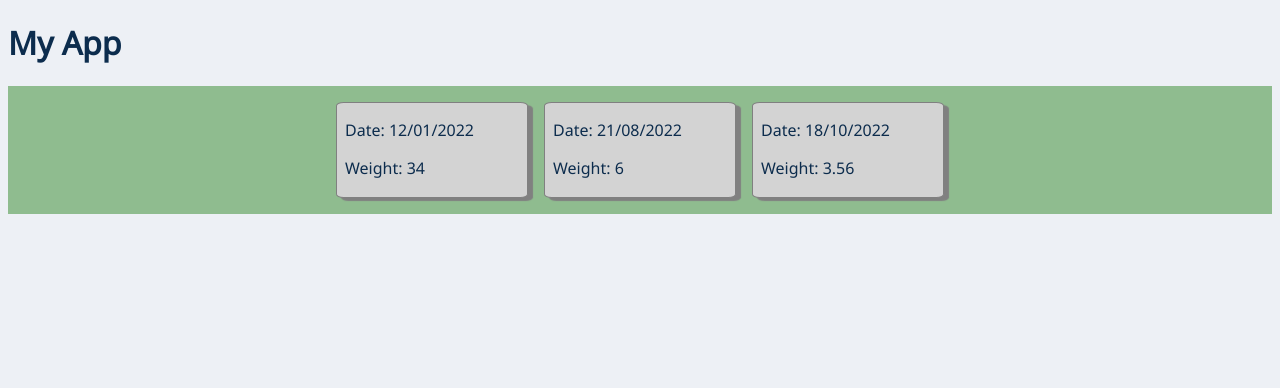
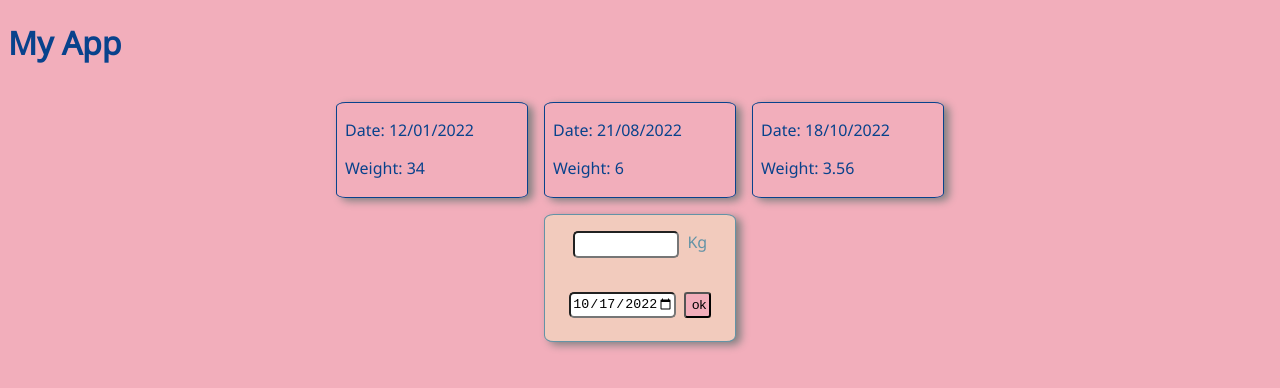
Before and after one commit to Mark-Krensel/capstone-project, a Next.js app: page / in a window 1280 px wide. Shown: the top 388 px of the page. Built offline with nearby package versions, Linux system fonts and the light colour scheme.

Commit message:
add weight & date input form, change primary/secondary colors

```diff
--- a/components/Card.js
+++ b/components/Card.js
@@ -11,10 +11,10 @@ export default function Card({ date, weight }) {
 
 const CardElement = styled.article`
   padding: 0 0.5em;
-  border: 1px grey solid;
-  background-color: lightgrey;
-  border-radius: 4%;
-  box-shadow: 5px 3px 1px grey;
+  border: 1px var(--text-primary) solid;
+  color: var(--text-primary);
+  border-radius: 5%;
+  box-shadow: 5px 3px 8px grey;
   height: 6em;
   width: 12em;
 `;
--- a/components/GlobalStyle.js
+++ b/components/GlobalStyle.js
@@ -2,8 +2,10 @@ import { createGlobalStyle } from "styled-components";
 
 const GlobalStyle = createGlobalStyle`
       :root {
-          --text-primary: #0c2c4d;
-          --background-primary: #edf0f5;
+          --text-primary: #08428C;
+          --text-secondary:#6393A6;
+          --background-primary: #F2AEBB;
+          --background-secondary:#F2CBBD;
       }
 
       /* noto-sans-regular - latin */
--- /dev/null
+++ b/components/forms/WeightForm.js
@@ -0,0 +1,60 @@
+import styled from "styled-components";
+
+export default function WeightForm({ onAddWeight }) {
+  function sendForm(event) {
+    event.preventDefault();
+    const formData = new FormData(event.target);
+    const { weight, date } = Object.fromEntries(formData);
+
+    onAddWeight(weight, date);
+  }
+  return (
+    <WeightFormElement aria-label="Add weight and date" onSubmit={sendForm}>
+      <input type="number" name="weight" min="0" step="0.001" />
+      <p>Kg</p>
+      <input
+        type="date"
+        name="date"
+        defaultValue={new Date().toISOString().slice(0, 10)}
+      />
+      <button type="submit" aria-label="submit weight">
+        ok
+      </button>
+    </WeightFormElement>
+  );
+}
+
+const WeightFormElement = styled.form`
+  background-color: var(--background-secondary);
+  border: 1px var(--text-secondary) solid;
+  color: var(--text-secondary);
+  border-radius: 5%;
+  box-shadow: 5px 3px 8px grey;
+  height: 8em;
+  width: 12em;
+  display: flex;
+  flex-wrap: wrap;
+  justify-content: center;
+  gap: 0 0.5em;
+  padding: 1em;
+  margin: 0 auto;
+
+  button {
+    background-color: var(--background-primary);
+    border-radius: 12%;
+    height: 2em;
+    width: 2em;
+  }
+
+  input {
+    max-width: 8em;
+    max-height: 2em;
+    border-radius: 5px;
+  }
+
+  p {
+    max-height: 2em;
+    position: relative;
+    bottom: 1em;
+  }
+`;
--- a/pages/index.js
+++ b/pages/index.js
@@ -1,6 +1,8 @@
 import Head from "next/head";
 import Card from "../components/Card";
 import styled from "styled-components";
+import WeightForm from "../components/forms/WeightForm";
+import { useState } from "react";
 
 const fakeDB = [
   { id: "jkl345", weight: 34, date: "12/01/2022" },
@@ -9,6 +11,19 @@ const fakeDB = [
 ];
 
 export default function Home() {
+  const [cardData, setCardData] = useState(fakeDB);
+
+  function appendCard(weight, date) {
+    setCardData((cardData) => [
+      ...cardData,
+      {
+        date,
+        weight,
+        id: Math.random().toString(36).substring(2),
+      },
+    ]);
+  }
+
   return (
     <div>
       <Head>
@@ -20,10 +35,11 @@ export default function Home() {
       <main>
         <h1>My App</h1>
         <CardContainer>
-          {fakeDB.map((card) => (
+          {cardData.map((card) => (
             <Card key={card.id} weight={card.weight} date={card.date} />
           ))}
         </CardContainer>
+        <WeightForm onAddWeight={appendCard} />
       </main>
     </div>
   );
@@ -33,7 +49,6 @@ const CardContainer = styled.div`
   display: flex;
   gap: 1em;
   flex-wrap: wrap;
-  background-color: darkseagreen;
   justify-content: center;
   padding: 1em;
 `;
```
